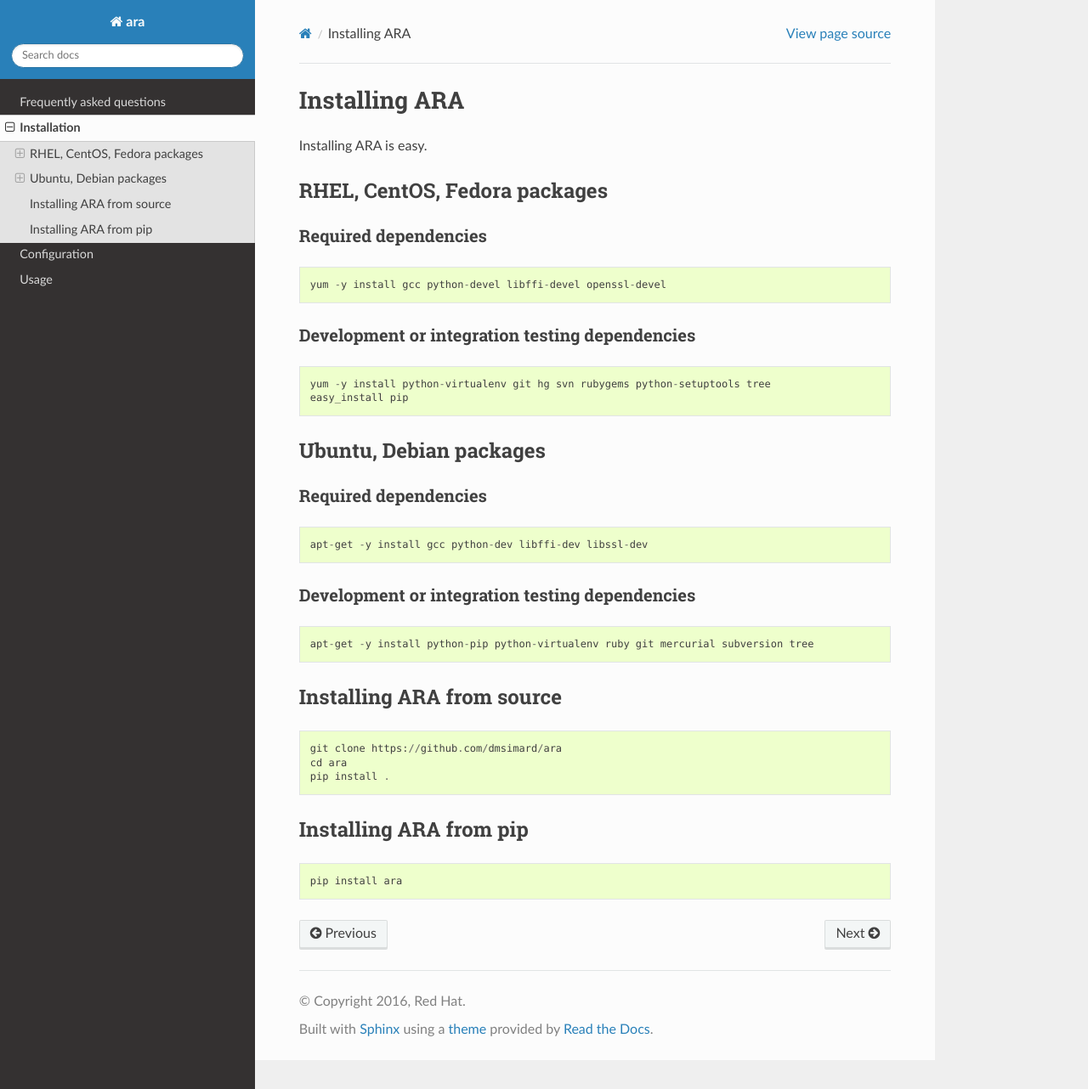
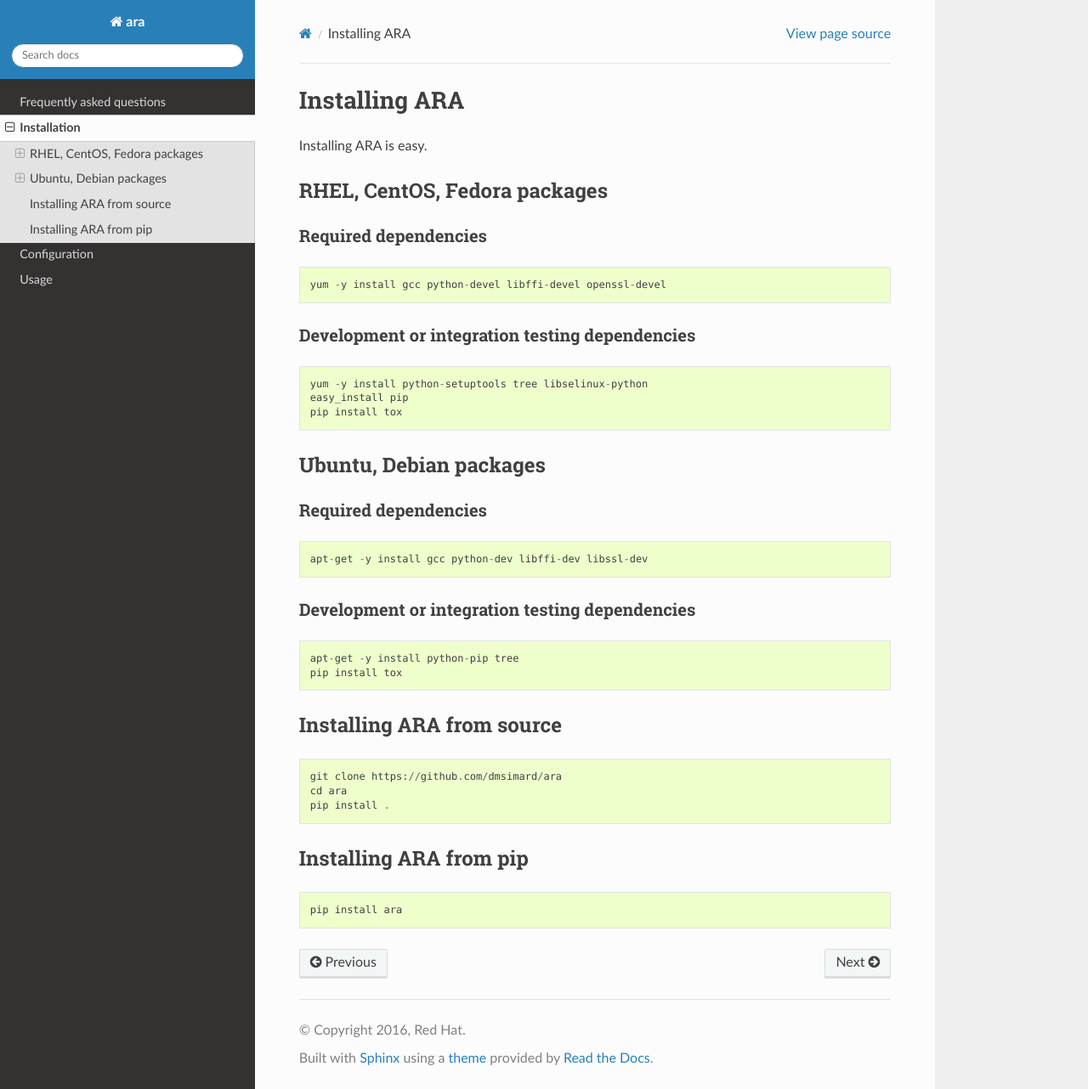
Before and after one commit to ansible-community/ara, a Sphinx documentation site: the page built from docs/installation.rst, in a window 1280 px wide and 1282 px high. Shown: the whole window at 85% size. Built offline with Sphinx 7.4.7 and the Read the Docs theme 2.0.0, drawn with Linux system fonts in a browser that asks for light colours; the version number could not be read and is left out.

Commit message:
Take Ansible integration tests out, write and use our own
This removes the ara.sh and ansible.sh helper scripts to run
integration tests and instead builds on top of the self-contained
integration tests we had with ara.sh.

The goal of the exercise is to test a small amount of things to
ensure ARA features are not very broken:
- More than one playbook
- More than one play
- More than one task
- More than one host
- Host facts
- Tasks in playbook
- Tasks in roles
- Different task statuses (skipped, changed, and so on)
- etc.

Change-Id: I20bce83e4fc3752e2d894014f16be4aeb5fa1da8

```diff
--- a/docs/installation.rst
+++ b/docs/installation.rst
@@ -14,8 +14,9 @@
 ~~~~~~~~~~~~~~~~~~~~~~~~~~~~~~~~~~~~~~~~~~~~~~~
 ::
 
-    yum -y install python-virtualenv git hg svn rubygems python-setuptools tree
+    yum -y install python-setuptools tree libselinux-python
     easy_install pip
+    pip install tox
 
 Ubuntu, Debian packages
 -----------------------
@@ -29,7 +30,8 @@
 ~~~~~~~~~~~~~~~~~~~~~~~~~~~~~~~~~~~~~~~~~~~~~~~
 ::
 
-    apt-get -y install python-pip python-virtualenv ruby git mercurial subversion tree
+    apt-get -y install python-pip tree
+    pip install tox
 
 Installing ARA from source
 --------------------------
--- a/other-requirements.txt
+++ b/other-requirements.txt
@@ -2,15 +2,11 @@
 # see http://docs.openstack.org/infra/bindep/ for additional information.
 
 gcc
-git
 tree
-mercurial
-subversion
 libffi-devel [platform:rpm]
 openssl-devel [platform:rpm]
 python-devel [platform:rpm]
-rubygems [platform:rpm]
+libselinux-python [platform:rpm]
 libffi-dev [platform:dpkg]
 libssl-dev [platform:dpkg]
 python-dev [platform:dpkg]
-ruby [platform:dpkg]
```
Also changed, not shown: 13 other files.
